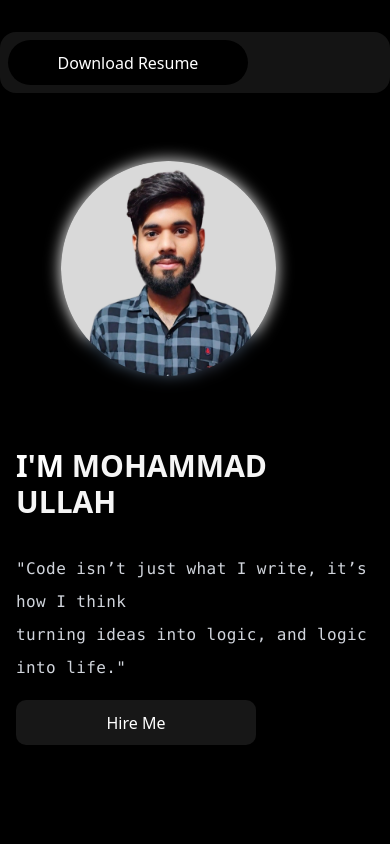
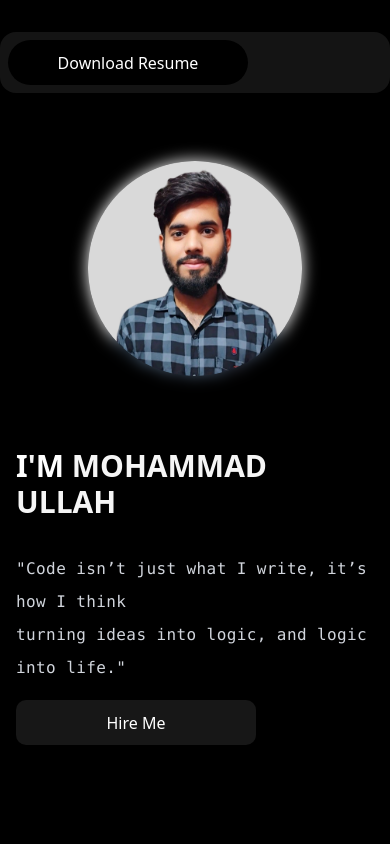
Before and after one commit to MU1147-LEGEND/portfolio-nextjs, a Next.js app: page / in a window 390 px wide. Shown: the top 844 px of the page. Built offline with nearby package versions, Linux system fonts and the light colour scheme; some icons are missing.

Commit message:
feat: enhance Hero and RevealBounce components with improved layout and styling

```diff
--- a/app/components/Hero.jsx
+++ b/app/components/Hero.jsx
@@ -86,9 +86,9 @@ const Hero = () => {
                 </div>
                 {/* right */}
                 <div className="lg:w-[30rem] w-9/12 ">
-                    <div className="relative">
-                        <RevealBounce>
-                            <div className="absolute blur-sm inset-0  z-0">
+                    <div className="relative m-auto flex items-center justify-center">
+                        <RevealBounce className="m-auto lg:m-0 lg:block flex items-center justify-center">
+                            <div className="absolute m-auto lg:m-0 lg:block flex items-center justify-center blur-sm inset-0  z-0">
                                 <img
                                     src="/assets/profile.jpg"
                                     alt="profile"
--- a/app/components/motions/RevealBounce.jsx
+++ b/app/components/motions/RevealBounce.jsx
@@ -3,7 +3,7 @@
 import { motion, useAnimation, useInView } from "motion/react";
 import { useEffect, useRef } from "react";
 
-const RevealBounce = ({ children, delay = 0.1 }) => {
+const RevealBounce = ({ children, delay = 0.1, className }) => {
     const ref = useRef(null);
 
     const isInView = useInView(ref, { once: false });
@@ -35,6 +35,7 @@ const RevealBounce = ({ children, delay = 0.1 }) => {
             initial="hidden"
             animate={mainControls}
             transition={transition}
+            className={className}
         >
             {children}
         </motion.div>
```
